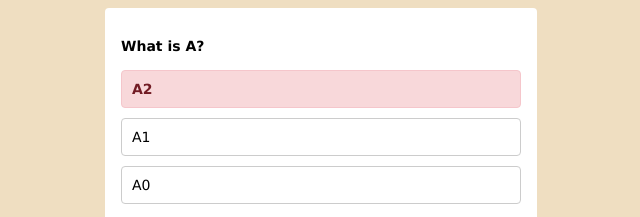
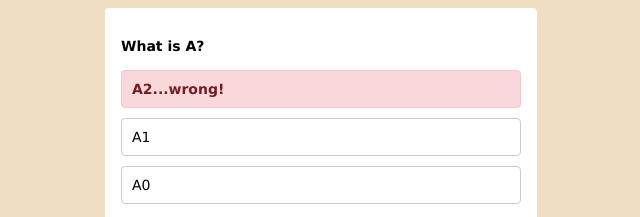
Before and after one commit to SakaguchiMotonobu/MyQuizApp, a plain HTML site: page index.html in a window 1280 px wide. Both pictures are taken after a click on the item "A2". Shown: the top 217 px of the page, 319-959 px from the left. Drawn offline with Linux system fonts and the light colour scheme.

Commit message:
JavaScriptで三択クイズを作ろう#13まで

```diff
--- a/css/styles.css
+++ b/css/styles.css
@@ -42,11 +42,19 @@ body {
   font-weight: bold;
 }
 
+#choices > li.correct::after {
+  content: "...correct!";
+}
+
 #choices > li.wrong {
   background: #f8d8da;
   border-color: #f5c6cb;
   color: #721c24;
   font-weight: bold;
+}
+
+#choices > li.wrong::after {
+  content: "...wrong!";
 }
 
 #btn {
--- a/js/main.js
+++ b/js/main.js
@@ -10,6 +10,7 @@
     { q: "What is C?", c: ["C0", "C1", "C2"] },
   ];
   let currentNum = 0;
+  let isAnswered;
 
   function shuffle(arr) {
     for (let i = arr.length - 1; i > 0; i--) {
@@ -20,6 +21,10 @@
   }
 
   function checkAnswer(li) {
+    if (isAnswered) {
+      return;
+    }
+    isAnswered = true;
     if (li.textContent === quizSet[currentNum].c[0]) {
       li.classList.add("correct");
     } else {
@@ -28,6 +33,7 @@
   }
 
   function setQuiz() {
+    isAnswered = false;
     question.textContent = quizSet[currentNum].q;
 
     const shuffledChoices = shuffle([...quizSet[currentNum].c]);
```
